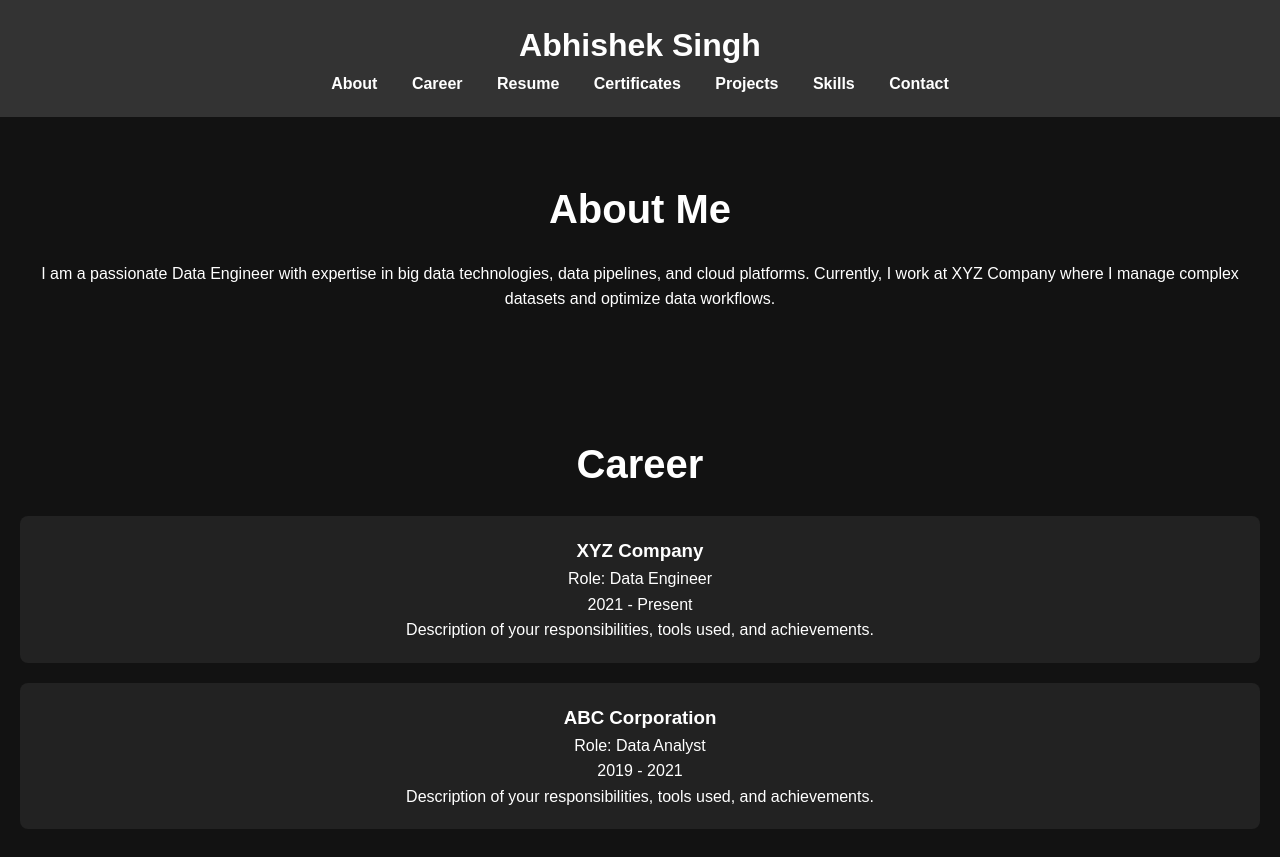
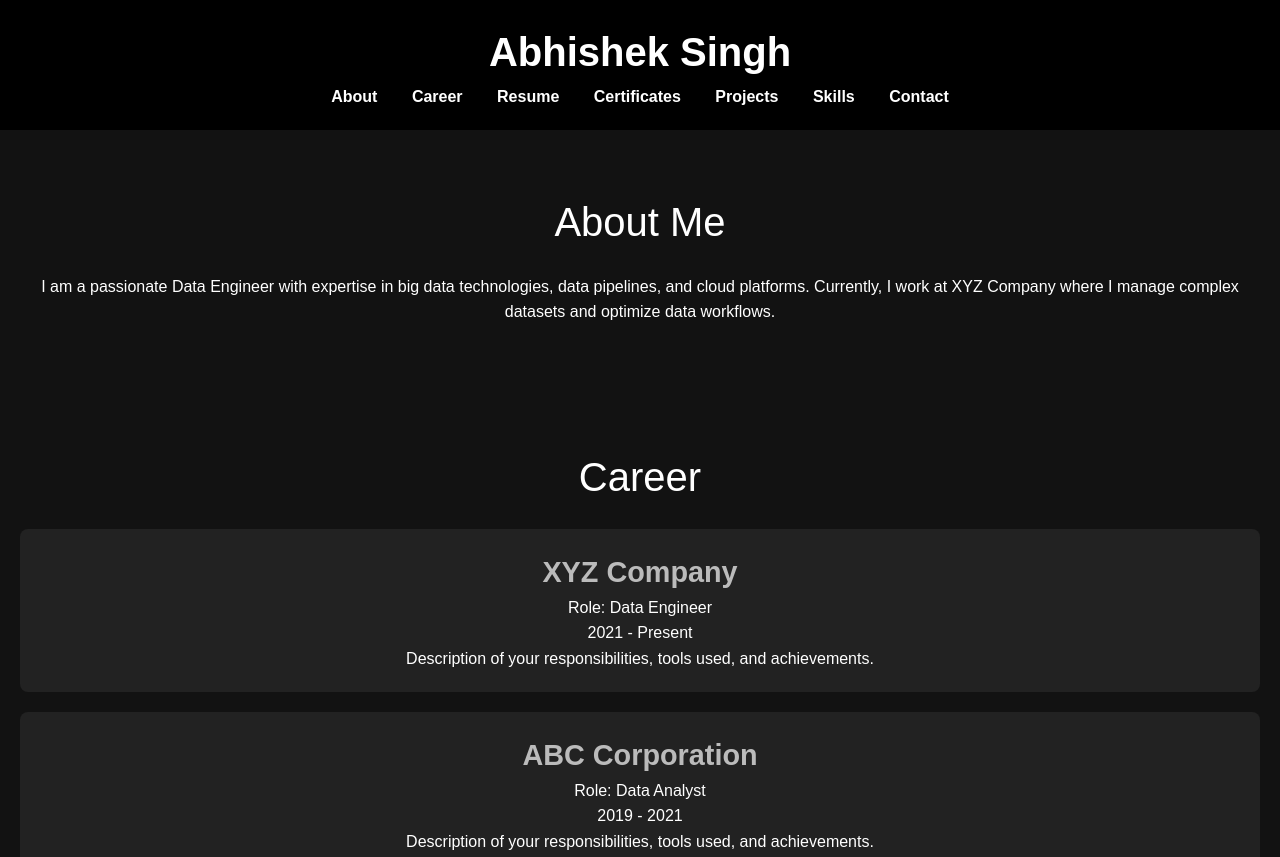
Before and after one commit to AbhishekSingh1180/AbhishekSingh1180.github.io, a plain HTML site: page index.html in a window 1280 px wide. Shown: the top 857 px of the page. Drawn offline with Linux system fonts and the light colour scheme.

Commit message:
Update style.css

```diff
--- a/style.css
+++ b/style.css
@@ -15,7 +15,7 @@ body {
 
 /* Header & Navigation */
 header {
-  background-color: #333;
+  background-color: black;
   padding: 20px;
   text-align: center;
   position: sticky;
@@ -24,7 +24,7 @@ header {
 }
 
 header .logo {
-  font-size: 2rem;
+  font-size: 2.5rem;
   font-weight: bold;
 }
 
@@ -45,7 +45,7 @@ header nav ul li a {
 }
 
 header nav ul li a:hover {
-  color: #0fa3b1;
+  color: #ddd;
 }
 
 /* Section Styles */
@@ -57,6 +57,12 @@ section {
 h2 {
   font-size: 2.5rem;
   margin-bottom: 20px;
+  font-weight: normal;
+}
+
+h3 {
+  font-size: 1.8rem;
+  color: #bbb;
 }
 
 .project, .card {
```
